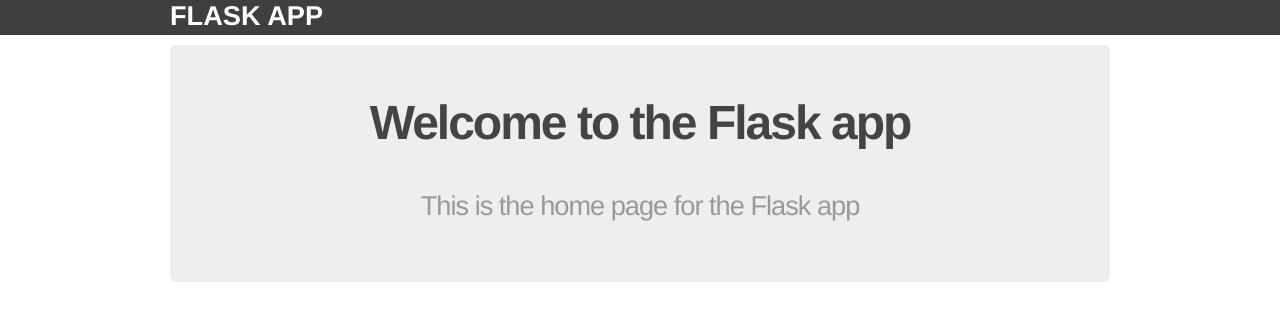
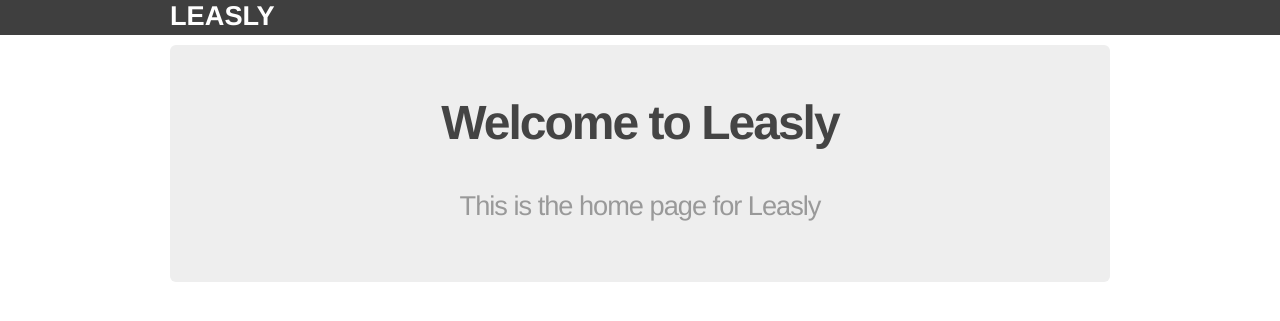
Before and after one commit to EthanWintill/Leasly, a Flask app: page / in a window 1280 px wide. Shown: the top 321 px of the page. Run offline with Flask 2, Linux system fonts and the light colour scheme.

Commit message:
renamed stuff

```diff
--- a/routes.py
+++ b/routes.py
@@ -1,4 +1,3 @@
-#!/usr/bin/env python -B
 import sys
 sys.dont_write_bytecode = True
 from flask import Flask, render_template
--- a/templates/home.html
+++ b/templates/home.html
@@ -1,7 +1,7 @@
 {% extends "layout.html" %}
 {% block content %}
   <div class="jumbo">
-    <h2>Welcome to the Flask app<h2>
-    <h3>This is the home page for the Flask app<h3>
+    <h2>Welcome to Leasly<h2>
+    <h3>This is the home page for Leasly<h3>
   </div>
 {% endblock %}
--- a/templates/layout.html
+++ b/templates/layout.html
@@ -8,7 +8,7 @@
 
     <header>
       <div class="container">
-        <h1 class="logo">Flask App</h1>
+        <h1 class="logo">Leasly</h1>
       </div>
     </header>
 
```
